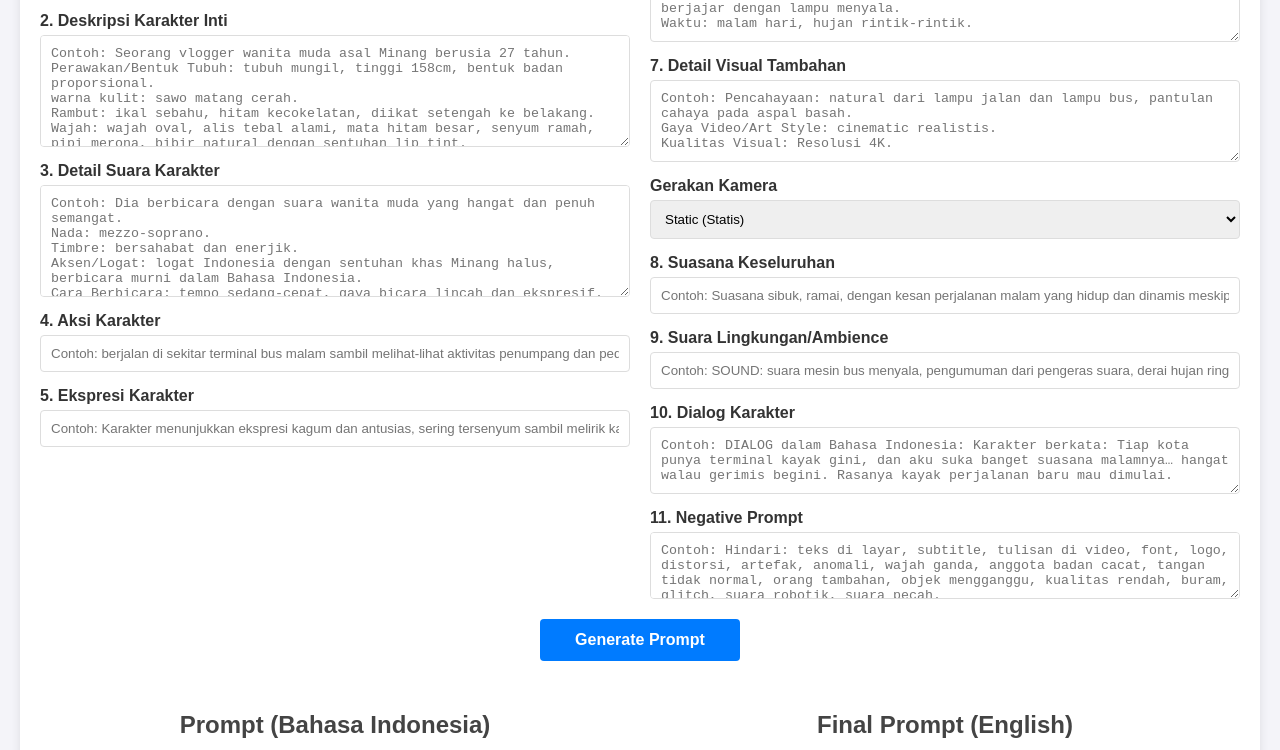
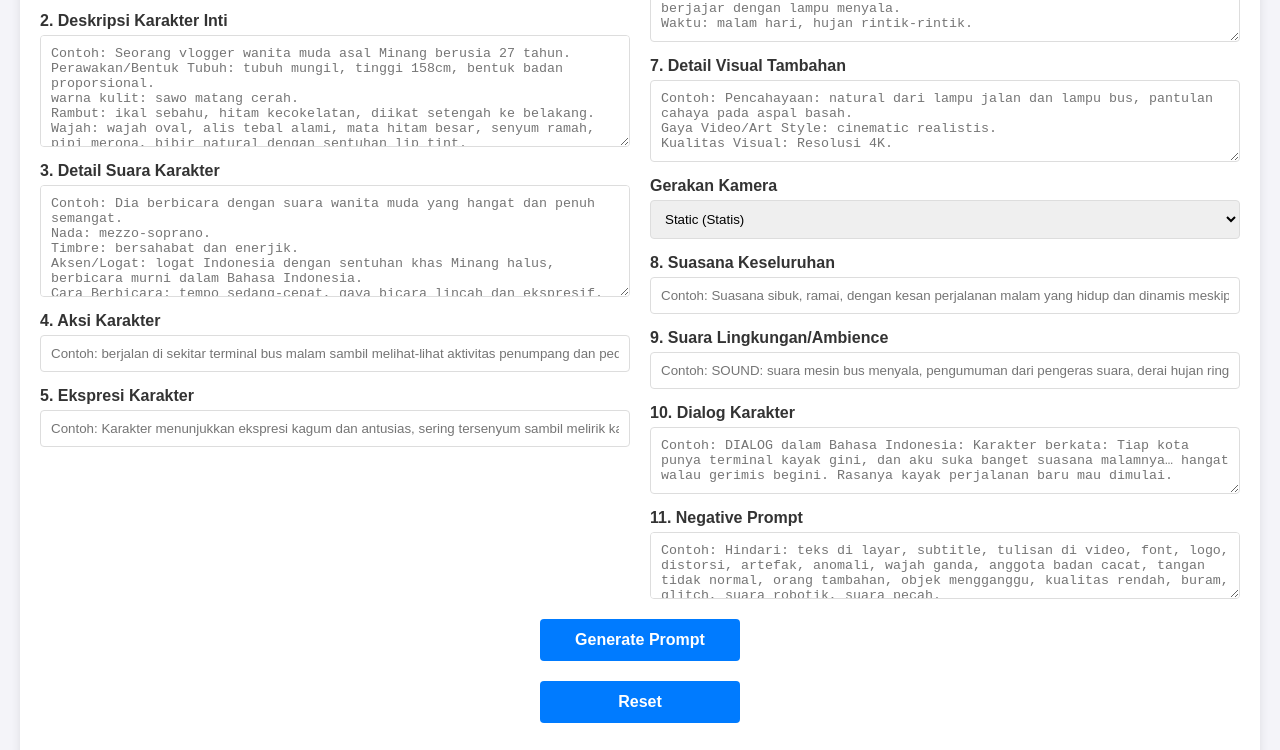
Before and after one commit to AfidRamadhan/veo3_promptgenerator, a plain HTML site: page index.html in a window 1280 px wide. Shown: the part 183-933 px from the top of the page. Drawn offline with Linux system fonts and the light colour scheme.

Commit message:
index.html

```diff
--- a/index.html
+++ b/index.html
@@ -68,7 +68,10 @@
                 <textarea id="negative_prompt" rows="3" placeholder="Contoh: Hindari: teks di layar, subtitle, tulisan di video, font, logo, distorsi, artefak, anomali, wajah ganda, anggota badan cacat, tangan tidak normal, orang tambahan, objek mengganggu, kualitas rendah, buram, glitch, suara robotik, suara pecah."></textarea>
             </div>
         </div>
-        <button id="generateBtn">Generate Prompt</button>
+        <div class="button-container">
+            <button id="generateBtn">Generate Prompt</button>
+            <button id="resetBtn" type="button">Reset</button>
+        </div>
         <div class="output-container">
             <div class="output-column">
                 <h2>Prompt (Bahasa Indonesia)</h2>
```
